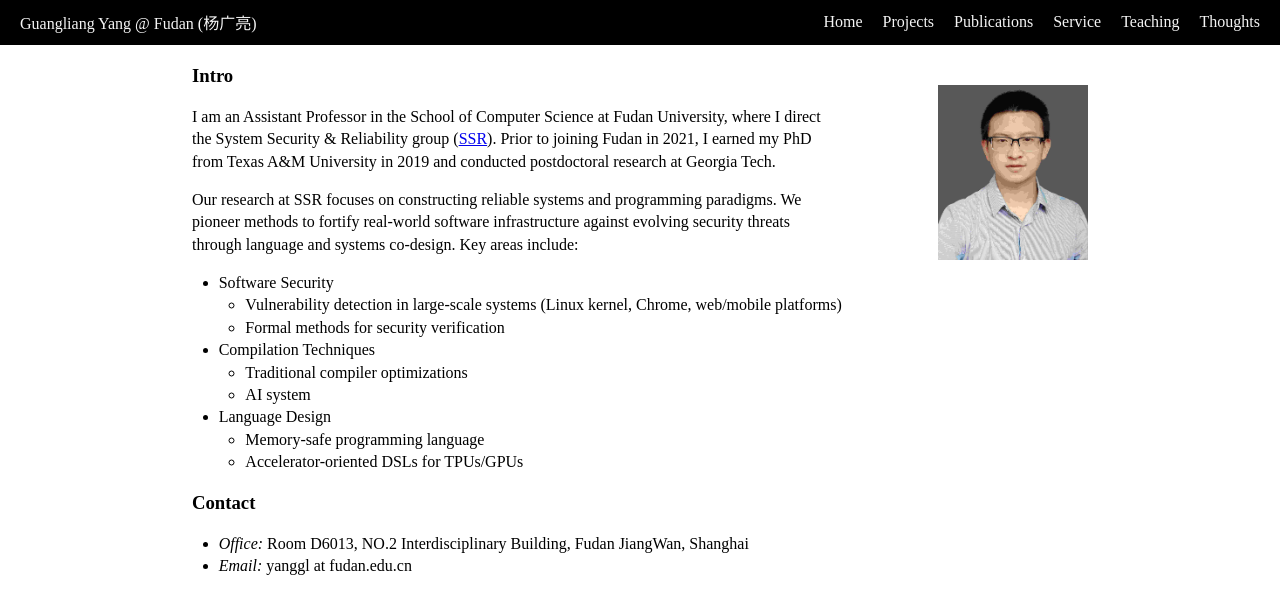
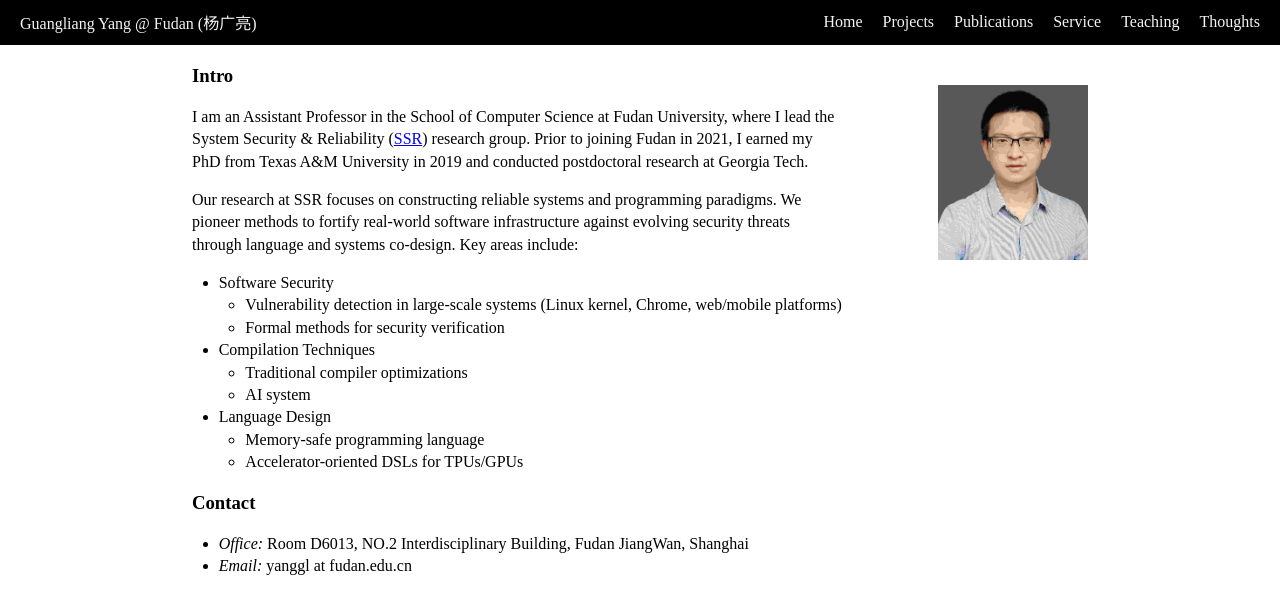
Before and after one commit to yang-guangliang/yang-guangliang.github.io, a Jekyll site: the page built from index.md, in a window 1280 px wide. Shown: the top 614 px of the page. Built offline with Jekyll 4.4.1, drawn with Linux system fonts in a browser that asks for light colours.

Commit message:
Update index.md

```diff
--- a/index.md
+++ b/index.md
@@ -8,7 +8,7 @@ title: home
 
 ### Intro
 
-I am an Assistant Professor in the School of Computer Science at Fudan University, where I direct the System Security & Reliability group ([SSR](https://gitee.com/fudan-csr)). Prior to joining Fudan in 2021, I earned my PhD from Texas A&M University in 2019 and conducted postdoctoral research at Georgia Tech.
+I am an Assistant Professor in the School of Computer Science at Fudan University, where I lead the System Security & Reliability ([SSR](https://gitee.com/fudan-csr)) research group. Prior to joining Fudan in 2021, I earned my PhD from Texas A&M University in 2019 and conducted postdoctoral research at Georgia Tech.
 
 Our research at SSR focuses on constructing reliable systems and programming paradigms. We pioneer methods to fortify real-world software infrastructure against evolving security threats through language and systems co-design. Key areas include:
 
```
